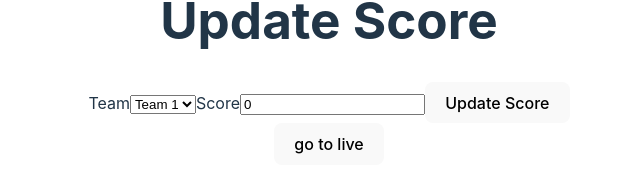
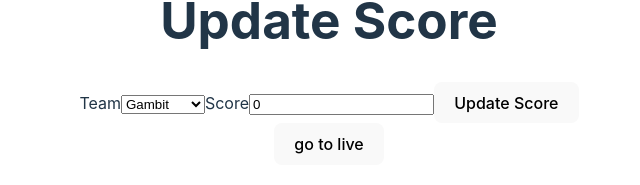
Before and after one commit to ArneSamson/DEV5-LAB6-FRONTEND, a Vue app: page / in a window 1280 px wide. Shown: the part 339-524 px from the top of the page, without its empty margins (311-951 px from the left). Built offline with nearby package versions, Linux system fonts and the light colour scheme; no server answers.

Commit message:
chore: change team names

```diff
--- a/src/components/UpdateScoreboard.vue
+++ b/src/components/UpdateScoreboard.vue
@@ -34,8 +34,9 @@
         <form @submit.prevent="updateScoreboard">
             <label for="team">Team</label>
             <select id="team" v-model="team">
-                <option value="1">Team 1</option>
-                <option value="2">Team 2</option>
+                <option value="1">Gambit</option>
+                <option value="2">Östersnud</option>
+                <option value="3">Bambino</option>
             </select>
             <label for="score">Score</label>
             <input type="number" id="score" v-model="score" />
```
